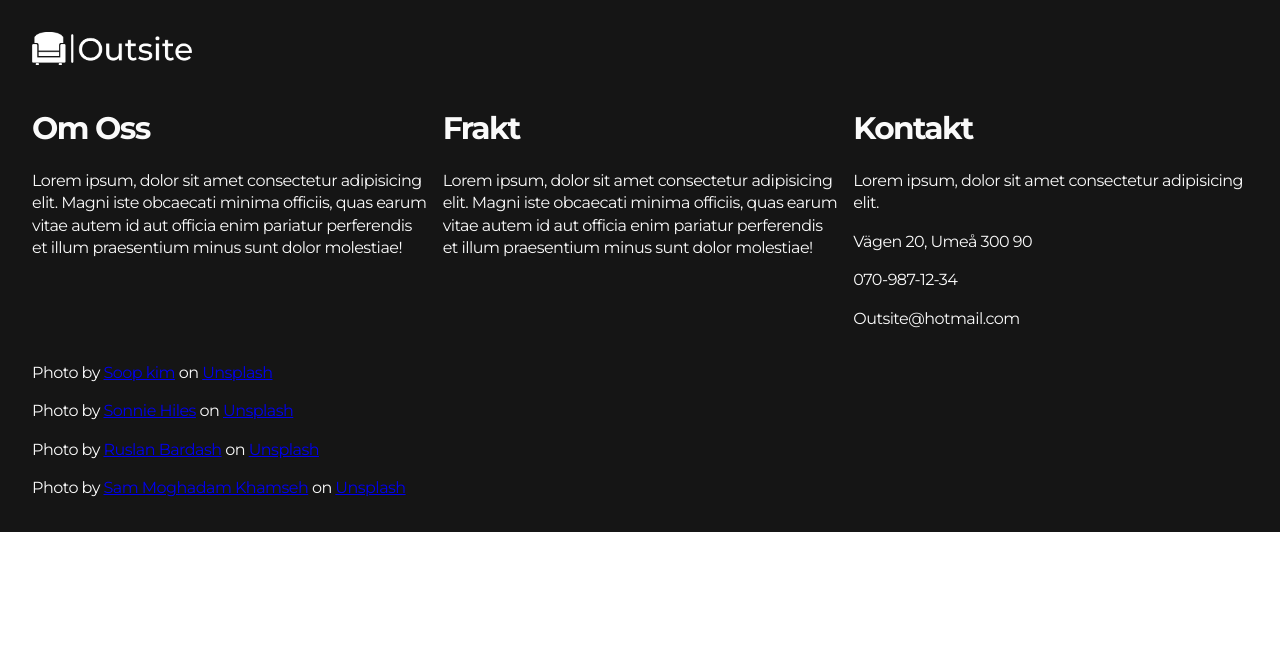
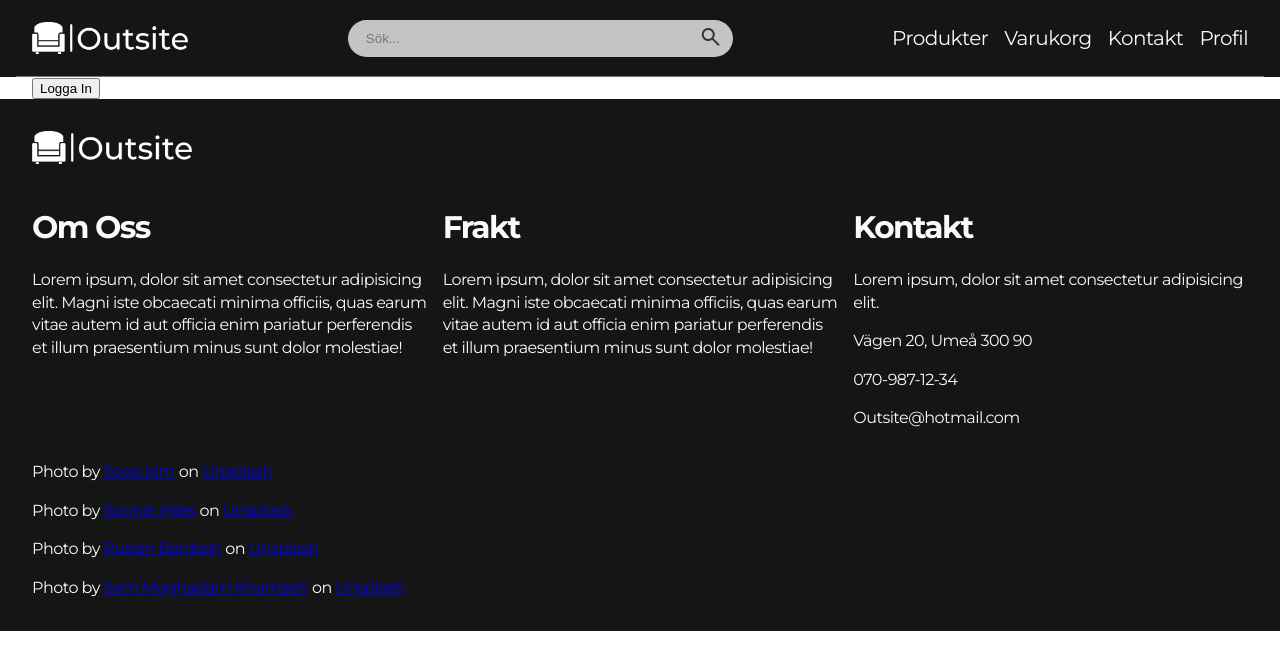
Before and after one commit to RasmusJohansson04/te4-react-webshop, a React (Vite) app: page /profil in a window 1280 px wide. Shown: the top 670 px of the page. Built offline with nearby package versions, Linux system fonts and the light colour scheme; no server answers.

Commit message:
Can now login with Google

```diff
--- a/package.json
+++ b/package.json
@@ -10,6 +10,8 @@
     "preview": "vite preview"
   },
   "dependencies": {
+    "@react-oauth/google": "^0.11.1",
+    "axios": "^1.5.1",
     "react": "^18.2.0",
     "react-dom": "^18.2.0",
     "react-router-dom": "^6.16.0"
--- a/src/App.jsx
+++ b/src/App.jsx
@@ -4,13 +4,16 @@ import HomePage from './pages/HomePage'
 import ProductPage from './pages/ProductPage'
 import ProductsPage from './pages/ProductsPage'
 import CartPage from './pages/CartPage'
+import Profile from './pages/Profile'
 import Footer from './components/Footer'
 import { CartContextProvider } from './context/cartContextProvider'
 import ScrollToTop from './components/ScrollToTop'
+import { UserContextProvider } from './context/userContextProvider'
 
 function App() {
   return (
     <>
+      <UserContextProvider>
         <CartContextProvider>
           <ScrollToTop />
           <Routes>
@@ -18,9 +21,11 @@ function App() {
             <Route path='/produkter' element={<ProductsPage />} />
             <Route path='/produkt/:id' element={<ProductPage />} />
             <Route path='/varukorg' element={<CartPage />} />
+            <Route path='/profil' element={<Profile />} />
           </Routes>
           <Footer />
         </CartContextProvider>
+      </UserContextProvider>
     </>
   )
 }
--- a/src/components/Navbar.jsx
+++ b/src/components/Navbar.jsx
@@ -31,6 +31,7 @@ function Navbar() {
                         <li><Link id='cart' className='nav-link' to={'/varukorg'}>Varukorg
                             <span className='cart-size'>{cart.cart.length !== 0 ? cart.cart.length : ''}</span></Link></li>
                         <li><a href="#footer">Kontakt</a></li>
+                        <li><Link className='nav-link' to={'/profil'}>Profil</Link></li>
                     </ul>
                 </div>
             </div>
--- a/src/components/NavbarFixed.jsx
+++ b/src/components/NavbarFixed.jsx
@@ -5,6 +5,7 @@ import { CartContext } from '../context/cartContextProvider'
 import { useContext } from 'react'
 
 function Navbar() {
+
     function toggleMenu() {
         const menu = document.querySelector('.nav-collapse')
         menu.classList.toggle('nav-collapse--show')
@@ -43,6 +44,7 @@ function Navbar() {
                         <li><Link id='cart' className='nav-link' to={'/varukorg'}>Varukorg
                             <span className='cart-size'>{cart.cart.length !== 0 ? cart.cart.length : ''}</span></Link></li>
                         <li><a href="#footer">Kontakt</a></li>
+                        <li><Link className='nav-link' to={'/profil'}>Profil</Link></li>
                     </ul>
                 </div>
             </div>
--- /dev/null
+++ b/src/context/userContextProvider.jsx
@@ -0,0 +1,42 @@
+import { googleLogout, useGoogleLogin } from "@react-oauth/google"
+import { createContext, useEffect, useState } from "react"
+import axios from "axios"
+
+export const UserContext = createContext()
+
+export const UserContextProvider = ({ children }) => {
+    const [user, setUser] = useState([])
+    const [profile, setProfile] = useState([])
+
+    const login = useGoogleLogin({
+        onSuccess: (codeResponse) => setUser(codeResponse),
+        onError: (error) => console.log('Login Failed: ', error)
+    })
+
+    const logOut = () => {
+        googleLogout()
+        setProfile(null)
+    }
+
+    useEffect(() => {
+        if (user) {
+            axios.get(`https://www.googleapis.com/oauth2/v1/userinfo?access_token=${user.access_token}`, {
+                headers: {
+                    Authorization: `Bearer ${user.access_token}`,
+                    Accept: 'application/json'
+                }
+            }).then((res) => {
+                setProfile(res.data)
+                console.log(profile)
+            }).catch((err) => console.log(err))
+        }
+    }, [user])
+
+    return (
+        <UserContext.Provider value={{
+            user, profile, login, logOut
+        }}>
+            {children}
+        </UserContext.Provider>
+    )
+}
--- a/src/main.jsx
+++ b/src/main.jsx
@@ -1,13 +1,16 @@
 import React from 'react'
 import ReactDOM from 'react-dom/client'
 import { BrowserRouter, Routes, Route } from 'react-router-dom'
+import { GoogleOAuthProvider } from '@react-oauth/google'
 import App from './App.jsx'
 import './index.css'
 
 ReactDOM.createRoot(document.getElementById('root')).render(
-  <React.StrictMode>
-    <BrowserRouter>
-      <App />
-    </BrowserRouter>
-  </React.StrictMode>,
+  <GoogleOAuthProvider clientId='968166601241-d2mkla0pvl4khpp3o2vleu5hf4q6c7pu.apps.googleusercontent.com'>
+    <React.StrictMode>
+      <BrowserRouter>
+        <App />
+      </BrowserRouter>
+    </React.StrictMode>
+  </GoogleOAuthProvider>,
 )
--- a/src/pages/ProductPage.jsx
+++ b/src/pages/ProductPage.jsx
@@ -55,7 +55,7 @@ function ProductPage() {
                             <p>Lorem, ipsum dolor sit amet consectetur adipisicing elit. Dolores, mollitia accusamus ab nobis ex
                                 natus magnam nemo, praesentium eos delectus asperiores quasi fugit corporis tenetur! Placeat
                                 quae eum aliquid quidem?</p>
-                            <button onClick={() => { addToCart(data) }}>LÄGG TILL I VARUKORG</button>
+                            <button className="hover-button" onClick={() => { addToCart(data) }}>LÄGG TILL I VARUKORG</button>
                         </div>
                     </div>
                     <h1>PRODUKTINFORMATION</h1>
--- /dev/null
+++ b/src/pages/Profile.jsx
@@ -0,0 +1,24 @@
+import { useContext, useEffect } from "react";
+import Navbar from "../components/Navbar"
+import { UserContext } from "../context/userContextProvider";
+
+function Profile() {
+    const user = useContext(UserContext)
+    return (
+        <>
+            <Navbar />
+            <div className="container">
+                {user.profile.id > 0 ? (
+                    <article>
+                        <img src={user.profile.picture} alt="user image" />
+                        <h1>Hello {user.profile.name}</h1>
+                    </article>
+                ) : (
+                    <button onClick={() => user.login()}>Logga In</button>
+                )}
+            </div>
+        </>
+    )
+}
+
+export default Profile
```
Also changed, not shown: 1 other file (tests, documents, lock files or other folders). Lines whose indentation alone changed are shown as unchanged.
